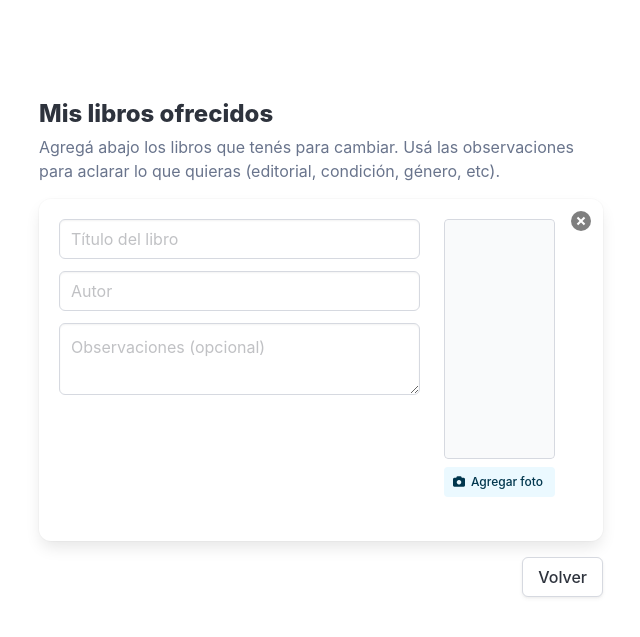
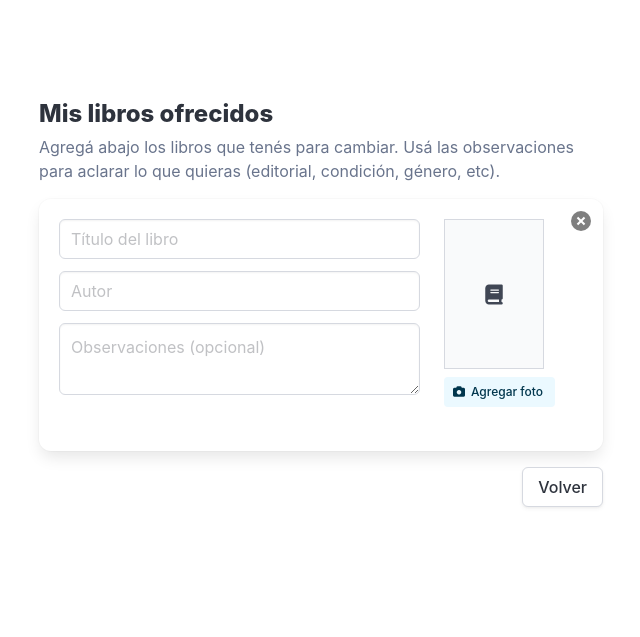
Before and after one commit to facundoolano/giralibros, a Django app: page /my/offered/ in a window 1280 px wide. Shown: the top 637 px of the page, without its empty margins (319-959 px from the left). Run offline with Django 4.2, Linux system fonts and the light colour scheme; a user stored in the database is signed in; data comes from the database, SQL or seed files in the repository; parts of the project's set-up code (start-up, migrations or seed data) failed here and were passed over; some libraries are stand-ins or nearby versions.

Commit message:
fix discrepancy in other placehodlers

```diff
--- a/books/static/css/custom.css
+++ b/books/static/css/custom.css
@@ -69,8 +69,14 @@ body {
     border-radius: 4px;
 }
 
-/* Book cover container */
+/* Book cover container - default for forms and profile */
 .book-cover-container {
+    width: 100px;
+    height: 150px;
+}
+
+/* Book cover container - large size for book list */
+.card .book-cover-container {
     width: 100%;
     height: 240px;
     overflow: hidden;
--- a/books/templates/_book_form_entry.html
+++ b/books/templates/_book_form_entry.html
@@ -40,7 +40,11 @@
           {% if form.instance.cover_image %}
             <img src="{{ form.instance.cover_image.url }}" alt="Cover" class="book-cover-image">
           {% else %}
-            <div class="book-placeholder book-cover-container"></div>
+            <div class="book-placeholder book-cover-container is-flex is-justify-content-center is-align-items-center">
+              <span class="icon is-medium has-text-grey-dark">
+                <i class="fas fa-book fa-lg"></i>
+              </span>
+            </div>
           {% endif %}
         </div>
         <div>
--- a/books/templates/profile.html
+++ b/books/templates/profile.html
@@ -107,7 +107,11 @@
               {% if book.cover_image %}
                 <img src="{{ book.cover_image.url }}" alt="{{ book.title }}" class="book-cover-small">
               {% else %}
-                <div class="book-placeholder book-cover-container-small"></div>
+                <div class="book-placeholder book-cover-container-small is-flex is-justify-content-center is-align-items-center">
+                  <span class="icon is-small has-text-grey-dark">
+                    <i class="fas fa-book"></i>
+                  </span>
+                </div>
               {% endif %}
             </div>
             <div class="is-flex-grow-1 is-flex is-flex-direction-column is-justify-content-space-between" style="min-height: 90px;">
```
